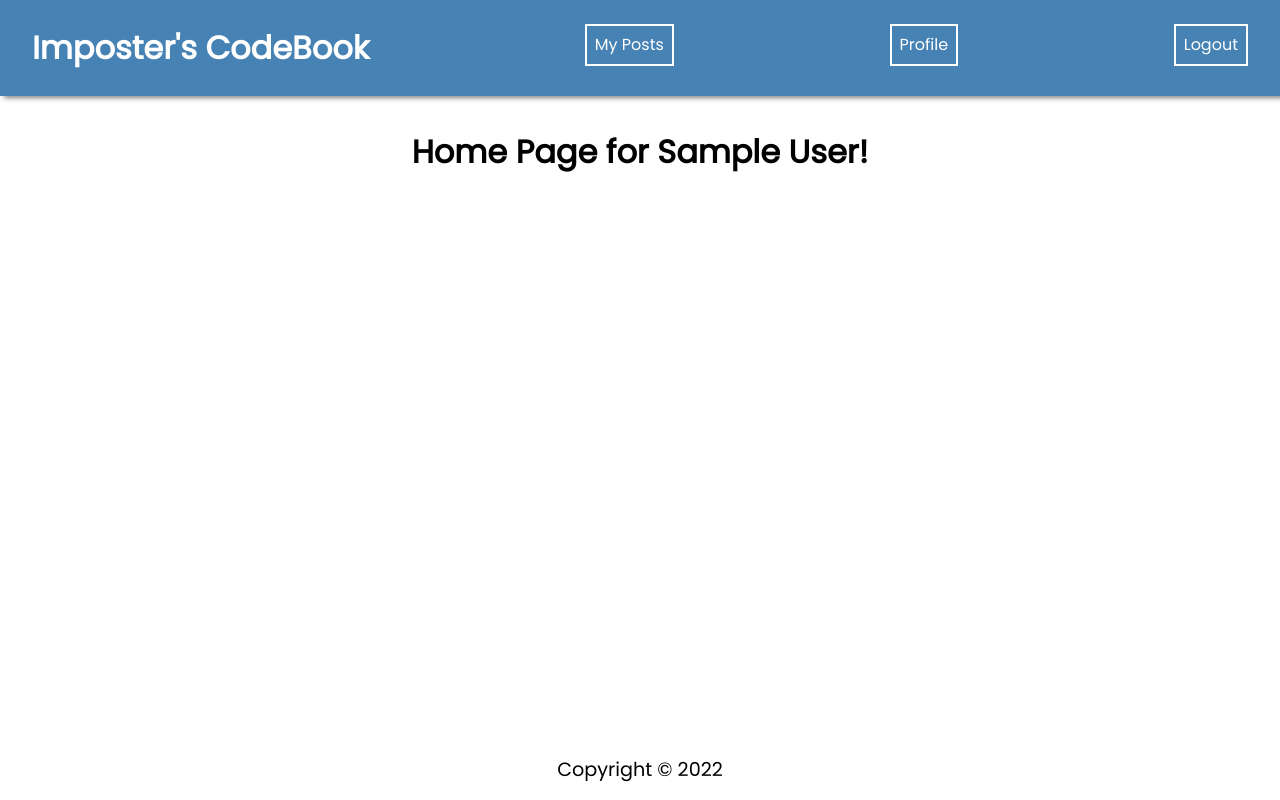
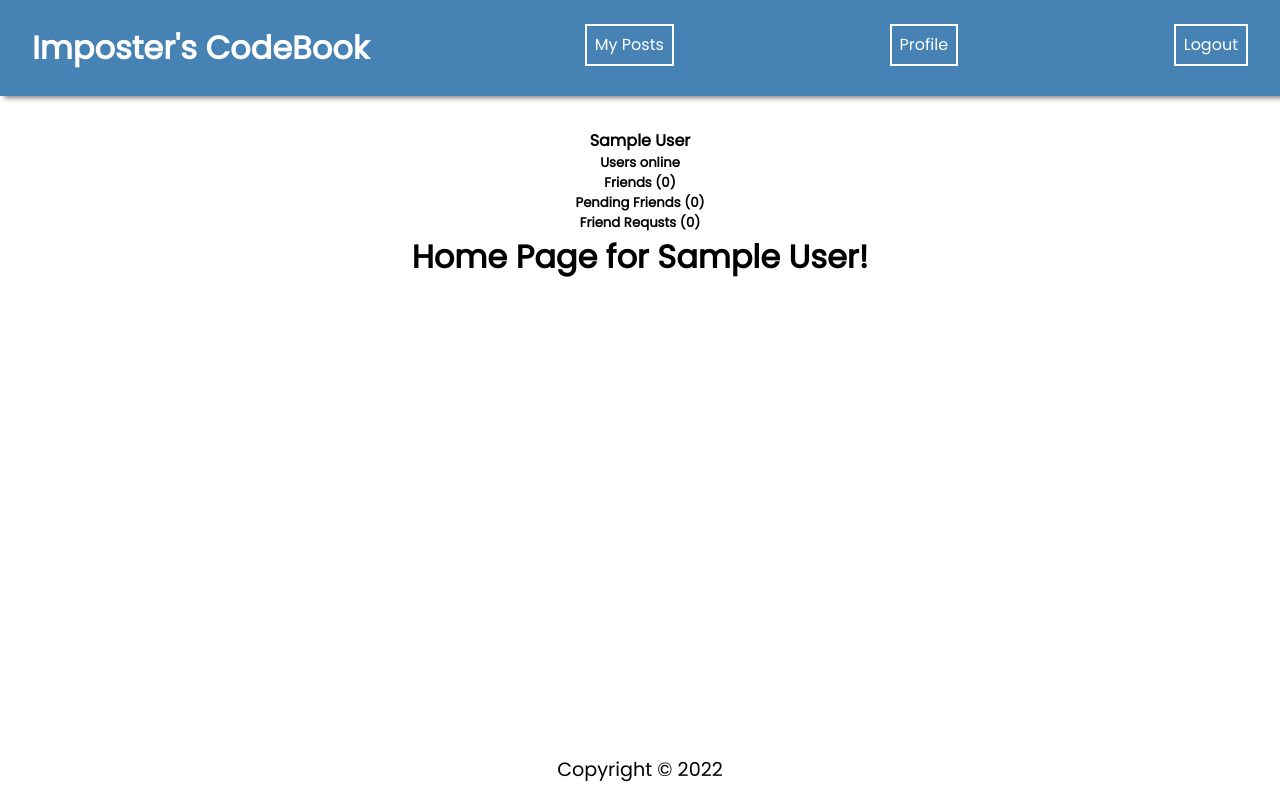
Before and after one commit to cdkrieg/ImpostersCodeBook, a React (Create React App) app in the folder frontend/: page / in a window 1280 px wide. Built offline with nearby package versions, Linux system fonts and the light colour scheme; no server answers; sample sign-in values are in the browser's storage.

Commit message:
added sidebar component and updated friendsRoutes to get all friend lists and online users. Still need to add styling and image

```diff
--- a/frontend/src/App.js
+++ b/frontend/src/App.js
@@ -7,6 +7,7 @@ import HomePage from "./pages/HomePage/HomePage";
 import LoginPage from "./pages/LoginPage/LoginPage";
 import RegisterPage from "./pages/RegisterPage/RegisterPage";
 import MyPosts from "./pages/MyPosts/myPosts";
+import SideBar from "./components/SideBar/SideBar";
 
 // Component Imports
 import Navbar from "./components/NavBar/NavBar";
@@ -20,6 +21,7 @@ function App() {
   return (
     <div>
       <Navbar />
+      <SideBar />
       <Routes>
         <Route
           path="/"
--- a/frontend/src/Routes/friendsRoutes.js
+++ b/frontend/src/Routes/friendsRoutes.js
@@ -39,8 +39,9 @@ async function addFriendRequest(friendId) {
 // Get all current friends
 async function getAllFriends(userId) {
   try {
-    let response = await axios.get(`${baseUrl}/current`, userId);
+    let response = await axios.get(`${baseUrl}/current`, {'_id': userId});
     if (response) {
+      console.log(response.data)
       return response.data;
     }
   } catch (error) {
@@ -51,7 +52,7 @@ async function getAllFriends(userId) {
 // Get all pending friends
 async function getAllPendingFriends(userId) {
   try {
-    let response = await axios.get(`${baseUrl}/pending`, userId);
+    let response = await axios.get(`${baseUrl}/pending`, {'_id': userId});
     if (response) {
       return response.data;
     }
@@ -63,7 +64,7 @@ async function getAllPendingFriends(userId) {
 // Get all friend requests
 async function getAllFriendRequests(userId) {
   try {
-    let response = await axios.get(`${baseUrl}/requests`, userId);
+    let response = await axios.get(`${baseUrl}/requests`, {'_id': userId});
     if (response) {
       return response.data;
     }
--- a/frontend/src/Routes/status.js
+++ b/frontend/src/Routes/status.js
@@ -29,7 +29,8 @@ async function onlineUser(){
   try {
     let response = await axios.get(`${baseUrl}/status`)
     if (response){
-      return response.data
+      console.log(response.data[0].online)
+      return response.data[0].online
     }
   } catch (error) {
     console.log("Error getting list of online users: " + error);
--- a/frontend/src/components/SideBar/SideBar.js
+++ b/frontend/src/components/SideBar/SideBar.js
@@ -1,30 +1,89 @@
-import React, { useState, useEffect, useContext } from 'react';
-import AxiosOnlineStatus from '../../Routes/status';
-import AxiosFriends from '../../Routes/friendsRoutes';
-import AxiosUsers from '../../Routes/userRoutes';
-import AuthContext from '../../context/AuthContext';
+import React, { useState, useEffect, useContext } from "react";
+import AxiosOnlineStatus from "../../Routes/status";
+import AxiosFriends from "../../Routes/friendsRoutes";
+import AxiosUsers from "../../Routes/userRoutes";
+import AuthContext from "../../context/AuthContext";
 
 const SideBar = () => {
-    let {user} = useContext(AuthContext)
-    let [friendList, setFriendList] = useState(user.friendList);
-    let [pendingFriends, SetPendingFriends] = useState(user.pendingFriends)
-    let [friendRequests, setFriendRequests] = useState(user.friendRequests)
-    let [online, setOnline] = useState([]);
+  const { user } = useContext(AuthContext);
+  const [friendList, setFriendList] = useState();
+  const [pendingFriends, SetPendingFriends] = useState();
+  const [friendRequests, setFriendRequests] = useState();
+  const [online, setOnline] = useState();
 
-    useEffect(() => {
+  useEffect(() => {
+    if (user) {
+      getOnlineUsers();
+      getFriends();
+      getFriendRequests();
+      getPendingFriends();
+    }
+  }, [user]);
 
+  async function getOnlineUsers() {
+    try {
+      let onlineUsers = await AxiosOnlineStatus.onlineUser();
+      if (onlineUsers) setOnline(onlineUsers);
+      else
+        console.log("Error getting list of online users, return was undefined");
+    } catch (error) {
+      console.log("Error getting list of online users: " + error);
+    }
+  }
+  async function getFriends() {
+    try {
+      let tempFriendsList = await AxiosFriends.getAllFriends(user._id);
+      if (tempFriendsList) setFriendList(tempFriendsList);
+    } catch (error) {
+      console.log("Error getting friends list: " + error);
+    }
+  }
+  async function getFriendRequests() {
+    try {
+      let tempFriendRequests = await AxiosFriends.getAllFriendRequests(
+        user._id
+      );
+      if (tempFriendRequests) setFriendRequests(tempFriendRequests);
+      console.log(tempFriendRequests);
+    } catch (error) {
+      console.log("Error getting friend requests: " + error);
+    }
+  }
+  async function getPendingFriends() {
+    try {
+      let tempPendingFriends = await AxiosFriends.getAllPendingFriends(
+        user._id
+      );
+      if (tempPendingFriends) SetPendingFriends(tempPendingFriends);
+      console.log(tempPendingFriends);
+    } catch (error) {
+      console.log("Error getting pending friends: " + error);
+    }
+  }
 
-    }, [])
-
-async function getOnlineUsers(){
-
-}
-
-    return (
-        <div>
-
-        </div>
-     );
-}
+  return (
+    <div className='container-0'>
+      {user && <h4>{user.name}</h4>}
+      {user && <h5>{online && online.length} Users online</h5>}
+      {user && (
+        <h5>
+          Friends ({(Array.isArray(friendList) && friendList.length) || "0"})
+        </h5>
+      )}
+      {user && (
+        <h5>
+          Pending Friends (
+          {(Array.isArray(pendingFriends) && pendingFriends.length) || "0"})
+        </h5>
+      )}
+      {user && (
+        <h5>
+          Friend Requsts (
+          {(Array.isArray(friendRequests) && friendRequests.length) || "0"})
+        </h5>
+      )}
+    </div>
+  );
+};
 
 export default SideBar;
```
Also changed, not shown: 1 other file (tests, documents, lock files or other folders).
